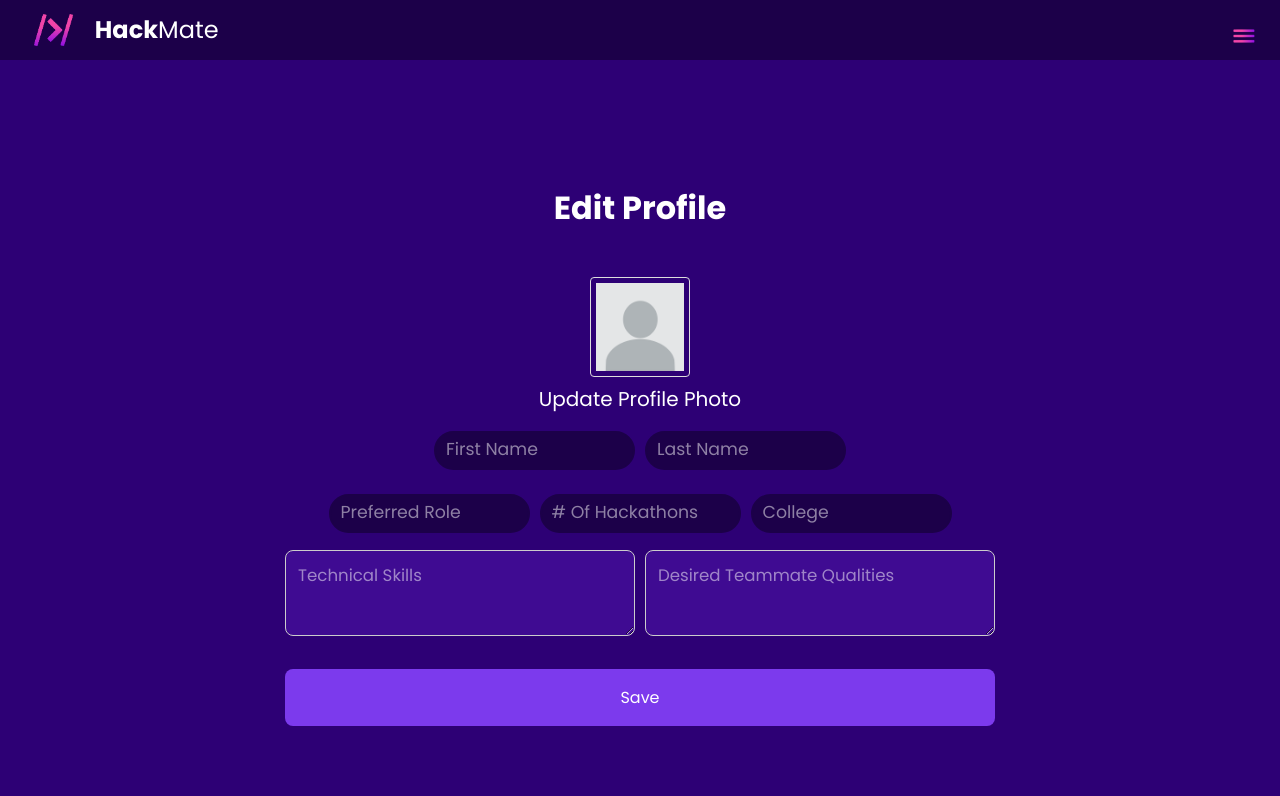
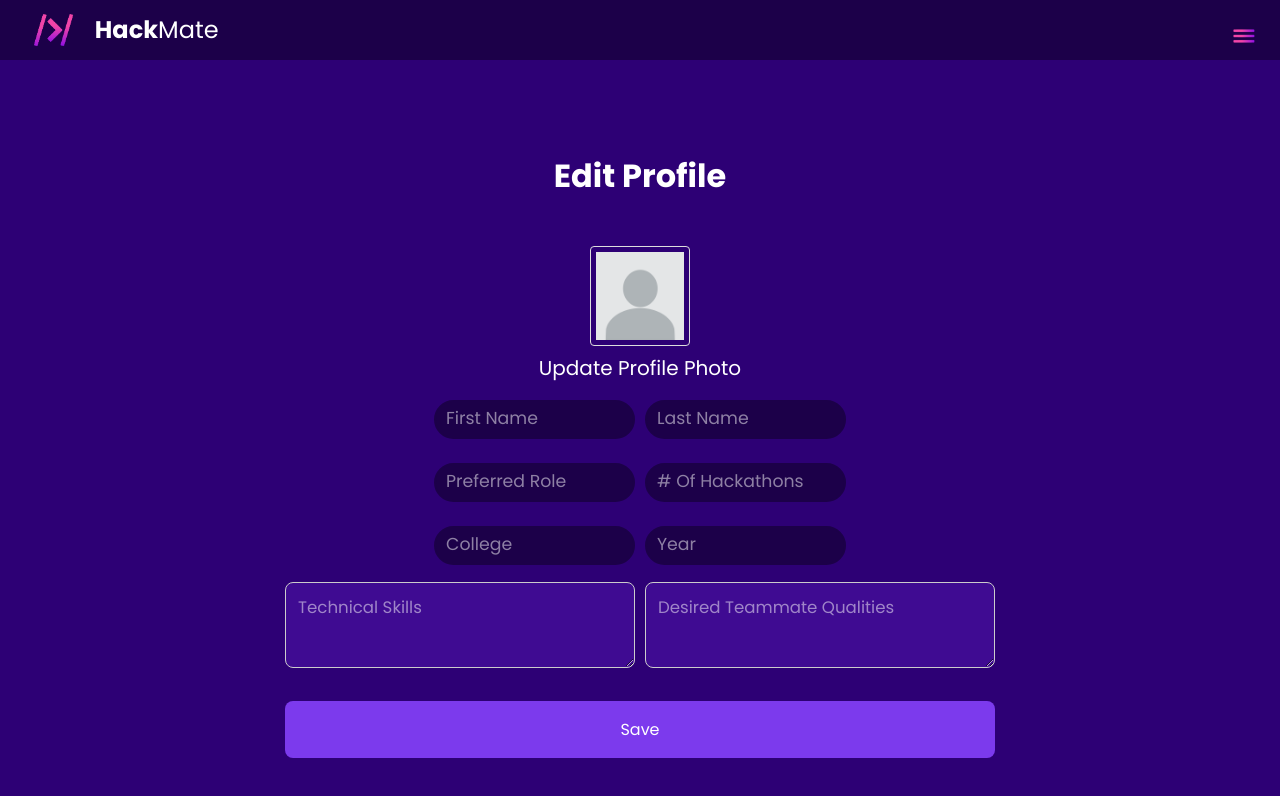
Before and after one commit to ihatepeanuts32/HackMate, a React (Vite) app in the folder frontend/: page /editProfile in a window 1280 px wide. Shown: the top 796 px of the page. Built offline with nearby package versions, Linux system fonts and the light colour scheme.

Commit message:
IN PROGRESS year fiels

```diff
--- a/frontend/src/pages/EditProfile.jsx
+++ b/frontend/src/pages/EditProfile.jsx
@@ -11,6 +11,7 @@ const EditProfile = () => {
         preferredRole: "",
         hackathonsAttended: "",
         college: "",
+        year: "",
         technicalSkills: "",
         desiredTeammateQualities: ""
     });
@@ -138,7 +139,9 @@ const EditProfile = () => {
                                 min="0"
                             />
                         </div>
-                        <div>
+                    </div>
+                    <div className="split-row">
+                    <div>
                             <input
                                 type="text"
                                 name="college"
@@ -147,8 +150,16 @@ const EditProfile = () => {
                                 onChange={handleInputChange}
                             />
                         </div>
+                        <div>
+                            <input
+                                type="text"
+                                name="year"
+                                placeholder="Year"
+                                value={formData.year}
+                                onChange={handleInputChange}
+                            />
+                        </div>
                     </div>
-
                     <div className="split-row">
                         <div>
                             <textarea
--- a/frontend/src/pages/Explore.jsx
+++ b/frontend/src/pages/Explore.jsx
@@ -9,7 +9,7 @@ const Explore = () => {
   const [loading, setLoading] = useState(true);
   const [error, setError] = useState(null);
 
-//   const [yearFilter, setYearFilter] = useState('');
+  const [yearFilter, setYearFilter] = useState('');
   const [typeFilter, setTypeFilter] = useState('');
   const [collegeFilter, setCollegeFilter] = useState('');
   const [page, setPage] = useState(0);
@@ -50,7 +50,6 @@ const Explore = () => {
 
 
 const filteredUsers = users.filter((user) => {
-    // Handle UTD variations
     const matchesCollege = !collegeFilter ||
       (collegeFilter === "University of Texas at Dallas" ?
         (user.college === "University of Texas at Dallas" ||
@@ -60,7 +59,7 @@ const filteredUsers = users.filter((user) => {
         user.college === collegeFilter);
 
     return (
-      (!typeFilter || user.type === typeFilter) &&
+        (!yearFilter || user.year === yearFilter) && (!typeFilter || user.type === typeFilter) &&
       matchesCollege
     );
   });
@@ -89,13 +88,13 @@ const filteredUsers = users.filter((user) => {
       <h3>Explore Users</h3>
 
       <div className="filters">
-        {/* <select value={yearFilter} onChange={(e) => { setPage(0); setYearFilter(e.target.value); }}>
+        <select value={yearFilter} onChange={(e) => { setPage(0); setYearFilter(e.target.value); }}>
           <option value="">All Years</option>
-          <option value="Freshman">Freshman</option>
-          <option value="Sophomore">Sophomore</option>
-          <option value="Junior">Junior</option>
-          <option value="Senior">Senior</option>
-        </select> */}
+          <option value="freshman">Freshman</option>
+          <option value="sophomore">Sophomore</option>
+          <option value="junior">Junior</option>
+          <option value="senior">Senior</option>
+        </select>
 
         <select value={typeFilter} onChange={(e) => { setPage(0); setTypeFilter(e.target.value); }}>
           <option value="">All Developer Types</option>
```
